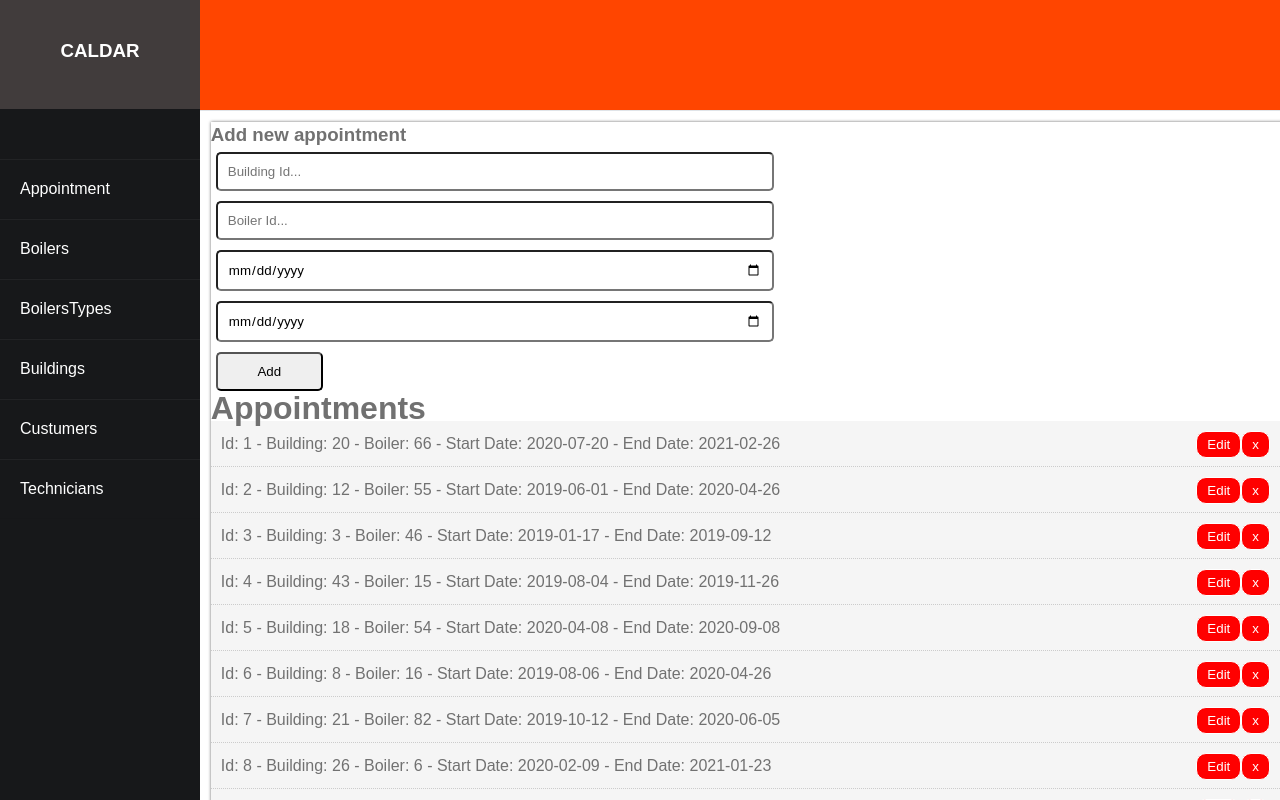
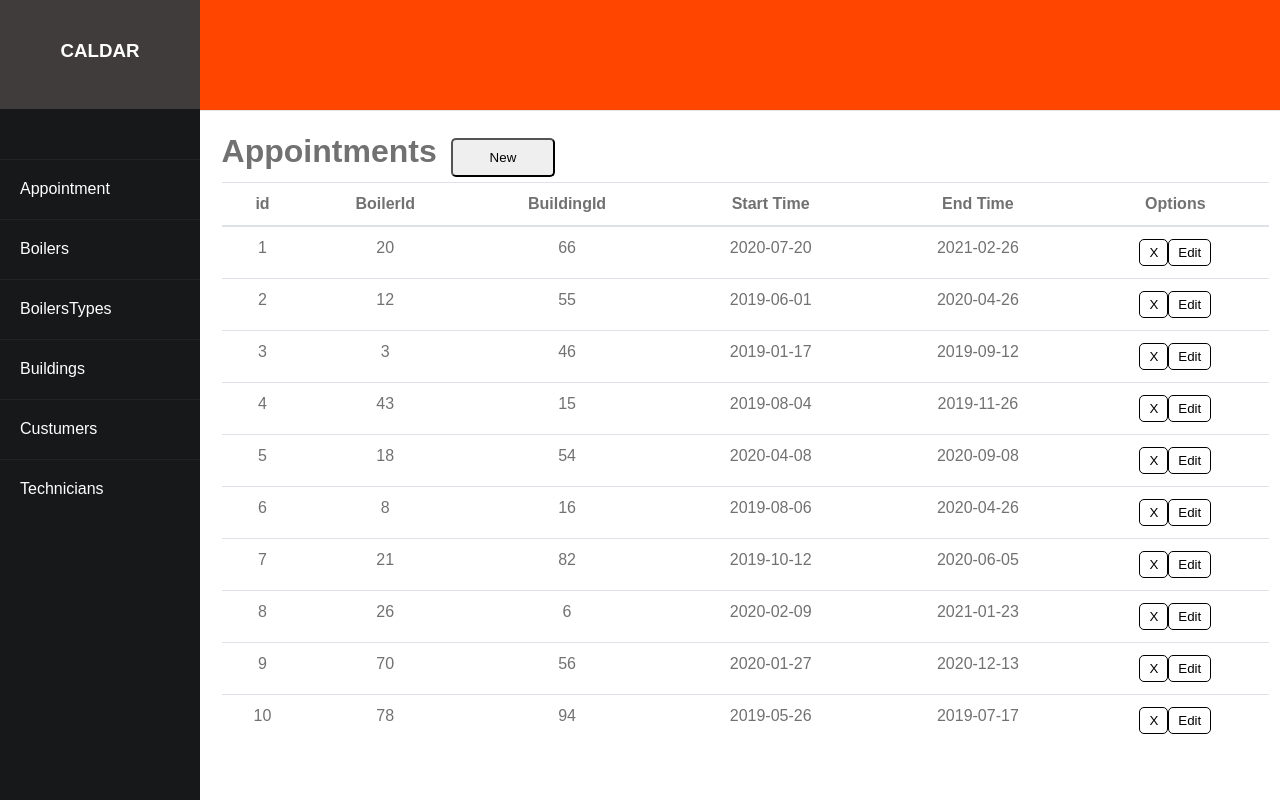
Before and after one commit to DavidArroyo92/caldar-m4-FE, a React (Create React App) app: page /appointment in a window 1280 px wide. Shown: the top 800 px of the page. Built offline with nearby package versions, Linux system fonts and the light colour scheme.

Commit message:
Add the hide / show menu

```diff
--- a/src/components/Appointments/AddAppointment.js
+++ b/src/components/Appointments/AddAppointment.js
@@ -1,5 +1,6 @@
 import React, { Component } from 'react';
-import PropTypes from "prop-types"
+import PropTypes from "prop-types";
+import styles from "../../layout/main/main.module.css";
 
 export default class AddAppointment extends Component {
     state = {
@@ -10,11 +11,21 @@ export default class AddAppointment extends Component {
         end_timestamp:""
     }
 
-    componentDidUpdate(prevProps) {
-        if (this.props.appointmentEdit !== prevProps.appointmentEdit) {
+    componentDidMount() {
+        if (this.props.appointmentEdit) {
           this.handleEdit(this.props.appointmentEdit);
         }
       }
+    handleCleanForm = () => {
+        this.setState({
+            id:"",
+            buildingId:"",
+            boilerId:"",
+            start_timestamp:"",
+            end_timestamp:""
+        });
+        this.props.handleShowForm();
+    }
 
       handleEdit = (appointmentEdit) => {
         this.setState({
@@ -63,7 +74,7 @@ export default class AddAppointment extends Component {
                         <input
                             type="text"
                             name="buildingId"
-                            style={inputStyle}
+                            className={styles.input}
                             placeholder="Building Id..."
                             value={this.state.buildingId}
                             onChange={this.onChange}
@@ -71,7 +82,7 @@ export default class AddAppointment extends Component {
                         <input
                             type="text"
                             name="boilerId"
-                            style={inputStyle}
+                            className={styles.input}
                             placeholder="Boiler Id..."
                             value={this.state.boilerId}
                             onChange={this.onChange}
@@ -79,40 +90,26 @@ export default class AddAppointment extends Component {
                         <input
                             type="date"
                             name="start_timestamp"
-                            style={inputStyle}
-                            required pattern="\d{4}-\d{2}-\d{2}"
+                            className={styles.input}
                             value={this.state.start_timestamp}
                             onChange={this.onChange}
                         />
                         <input
                             type="date"
                             name="end_timestamp"
-                            style={inputStyle}
+                            className={styles.input}
                             value={this.state.end_timestamp}
                             onChange={this.onChange}
                         />
-                        <div>
-                        {this.state.id ?
+                         <input type="submit" value="Submit"
+                         className={styles.input}
+                         />
                         <input
-                            type="submit"
-                            value="Save"
-                            style={inputButton}
+                        type="button"
+                        value="Cancel"
+                        className={styles.input}
+                        onClick={this.handleCleanForm}
                         />
-                        :
-                        <input
-                        type="submit"
-                        value="Add"
-                        style={inputButton}
-                    />}
-                    {this.state.id ?
-                        <input
-                        type="submit"
-                        value="Cancel"
-                        style={inputButton}
-                    />
-                        :
-                        ""}
-                    </div>
                 </form>
             </div >
         )
@@ -123,19 +120,6 @@ export default class AddAppointment extends Component {
 AddAppointment.propTypes = {
     addAppointment:PropTypes.func.isRequired,
     appointmentEdit: PropTypes.object,
+    handleShowForm: PropTypes.func.isRequired,
     updateAppointment: PropTypes.func.isRequired,
 }
-
-const inputStyle = {
-    padding: "10px",
-    width: "50%",
-    margin: "5px",
-    borderRadius: "5px",
-  };
-
-const inputButton = {
-padding: "10px",
-width: "10%",
-margin: "5px",
-borderRadius: "5px",
-};
--- a/src/components/Appointments/AppointmentItem.js
+++ b/src/components/Appointments/AppointmentItem.js
@@ -1,26 +1,32 @@
 import React, { Component } from 'react';
 import PropTypes from "prop-types";
+import styles from "../../layout/main/main.module.css";
 
 export default class AppointmentItem extends Component {
-    getStyle = () => {
-        return {
-          background: "#f5f5f5", padding: "10px",borderBottom: "1px #ccc dotted"
-        };
-    };
     render() {
         const {id,buildingId, boilerId,start_timestamp, end_timestamp } = this.props.appointment;
         return (
-            <div style={this.getStyle()}>
-                <div>
-                    Id: {id} - Building: {buildingId} - Boiler: {boilerId} - Start Date: {start_timestamp} - End Date: {end_timestamp}
-                    <button onClick={this.props.delAppointment.bind(this,id)} style={btnStyle}>
-                        x
+            <tr>
+                <td>{id}</td>
+                <td>{buildingId}</td>
+                <td>{boilerId}</td>
+                <td>{start_timestamp}</td>
+                <td>{end_timestamp}</td>
+                <td>
+                    <button
+                        onClick={this.props.delAppointment.bind(this, id)}
+                        className={styles.btnStyle}
+                    >
+                        X
                     </button>
-                    <button onClick={this.props.editAppointment.bind(this, this.props.appointment)} style={btnStyle}>
+                    <button
+                        onClick={this.props.editAppointment.bind(this, this.props.appointment)}
+                        className={styles.btnStyle}
+                    >
                         Edit
                     </button>
-                </div>
-            </div>
+                </td>
+            </tr>
         )
     }
 }
@@ -31,13 +37,3 @@ AppointmentItem.propTypes = {
     delAppointment:PropTypes.func.isRequired,
     editAppointment:PropTypes.func.isRequired,
 }
-
-const btnStyle = {
-    background: "red",
-    color: "white",
-    border: "1px solid white",
-    padding: "5px 10px",
-    borderRadius: "10px",
-    cursor: "pointer",
-    float: "right",
-};
--- a/src/components/Appointments/AppointmentList.js
+++ b/src/components/Appointments/AppointmentList.js
@@ -1,21 +1,44 @@
 import React, { Component } from 'react';
 import AppointmentItem  from './AppointmentItem';
 import PropTypes from "prop-types";
+import styles from "../../layout/main/main.module.css";
 
 export default class AppointmentList extends Component {
   render() {
     return (
       <div>
-        <h1>Appointments</h1>
-        {this.props.appointmentValues.map((appointment) => (
-          <AppointmentItem
-          key={appointment.id}
-          appointment={appointment}
-          editAppointment={this.props.editAppointment}
-          delAppointment={this.props.delAppointment} />
+        <h1>Appointments{" "}
+          <input
+              type="button"
+              value="New"
+              className={styles.input}
+              onClick={() => this.props.handleShowForm()}
+            />
+        </h1>
+        <table className={styles.table}>
+          <thead>
+              <tr>
+                <th>id</th>
+                <th>BoilerId</th>
+                <th>BuildingId</th>
+                <th>Start Time</th>
+                <th>End Time</th>
+                <th>Options</th>
+              </tr>
+            </thead>
+        <tbody>
+          {this.props.appointmentValues.map((appointment) => (
+            <AppointmentItem
+              key={appointment.id}
+              appointment={appointment}
+              editAppointment={this.props.editAppointment}
+              delAppointment={this.props.delAppointment}
+            />
           ))}
+        </tbody>
+      </table>
       </div>
-    )
+    );
   }
 }
 
@@ -24,4 +47,6 @@ AppointmentList.propTypes = {
     appointmentValues:PropTypes.array.isRequired,
     editAppointment:PropTypes.func.isRequired,
     delAppointment:PropTypes.func.isRequired,
-}
+    handleShowForm: PropTypes.func.isRequired,
+    showForm: PropTypes.bool.isRequired,
+};
--- a/src/components/Appointments/Appointments.js
+++ b/src/components/Appointments/Appointments.js
@@ -1,5 +1,4 @@
 import React, { Component } from 'react';
-import { BrowserRouter as Router} from 'react-router-dom';
 import AppointmentList from "./AppointmentList";
 import AddAppointment from "./AddAppointment";
 import styles from '../../layout/main/main.module.css'
@@ -10,6 +9,7 @@ export default class Appointments extends Component {
   state = {
     appointmentValues:[],
     appointmentEdit: null,
+    showForm: false,
   }
 
   componentDidMount(){
@@ -17,16 +17,21 @@ export default class Appointments extends Component {
     this.setState({ appointmentValues: dataAppointments });
   }
 
-  editAppointment = (appointmentX) => {
+  handleShowForm = () => {
     this.setState({
-      appointmentEdit: appointmentX,
+      showForm: !this.state.showForm,
+      appointmentEdit: null
     });
+    window.scrollTo(0, 0);
   };
 
-  cancelAppointment = (appointmentX) => {
+  editAppointment = (appointment) => {
+    const appointmentNew = appointment;
     this.setState({
-      addAppointment: appointmentX,
+      appointmentEdit: appointmentNew,
+      showForm: true,
     });
+    window.scrollTo(0, 0);
   };
 
   updateAppointment = (id,buildingId,boilerId,start_timestamp,end_timestamp) => {
@@ -40,12 +45,15 @@ export default class Appointments extends Component {
         }
         return appointment;
       }),
+      showForm: false,
     });
   };
 
   delAppointment = (id) => {
     this.setState({
-    appointmentValues: [...this.state.appointmentValues.filter((appointment) => appointment.id !== id)] });
+    appointmentValues: [...this.state.appointmentValues.filter((appointment) => appointment.id !== id)],
+    showForm: false,
+  });
   }
 
   addAppointment = (buildingId,boilerId,start_timestamp,end_timestamp) => {
@@ -56,26 +64,32 @@ export default class Appointments extends Component {
       start_timestamp,
       end_timestamp
     };
-    this.setState({appointmentValues: [...this.state.appointmentValues, newAppointment] });
+    this.setState({appointmentValues: [...this.state.appointmentValues, newAppointment],
+      showForm: false,
+    });
   }
 
   render() {
     return (
-      <Router>
         <div className={styles.info}>
-              <React.Fragment>
+        {this.state.showForm ? (
+
                 <AddAppointment
-                addAppointment={this.addAppointment}
-                updateAppointment={this.updateAppointment}
-                appointmentEdit={this.state.appointmentEdit}/>
+                  addAppointment={this.addAppointment}
+                  updateAppointment={this.updateAppointment}
+                  appointmentEdit={this.state.appointmentEdit}
+                  handleShowForm={this.handleShowForm}
+                />
+                ) : (
                 <AppointmentList
-                appointmentValues = {this.state.appointmentValues}
-                cancelAppointment={this.cancelAppointment}
-                delAppointment={this.delAppointment}
-                editAppointment={this.editAppointment}/>
-              </React.Fragment>
+                  appointmentValues = {this.state.appointmentValues}
+                  delAppointment={this.delAppointment}
+                  editAppointment={this.editAppointment}
+                  handleShowForm={this.handleShowForm}
+                  showForm={this.state.showForm}
+                />
+        )}
         </div>
-      </Router>
     );
   }
 }
--- a/src/layout/main/main.module.css
+++ b/src/layout/main/main.module.css
@@ -1,9 +1,47 @@
-.info{
-    margin: 1%;
-    width: 99%;
+
+.info {
+    margin: 2%;
+    width: 97%;
     height: 100%;
     color: #717171;
-    line-height: 25px;
     background-color: white;
-    box-shadow: 3px 3px 3px 3px dimgray;
-}
+  }
+
+  table {
+    border-collapse: collapse;
+    text-align: inherit;
+  }
+  .table {
+    width: 100%;
+    height: 100%;
+    padding: 10px;
+    text-align: center;
+  }
+
+  .table thead th {
+    vertical-align: bottom;
+    border-bottom: 2px solid #dee2e6;
+  }
+
+  .table td,
+  .table th {
+    padding: 0.75rem;
+    vertical-align: top;
+    border-top: 1px solid #dee2e6;
+  }
+
+  .input {
+    padding: 10px;
+    width: 10%;
+    margin: 5px;
+    border-radius: 5px;
+  }
+
+  .btnStyle {
+    background: #fff;
+    color: #000;
+    border: 1px solid black;
+    padding: 5px 9px;
+    border-radius: 5px;
+    cursor: pointer;
+  }
```
